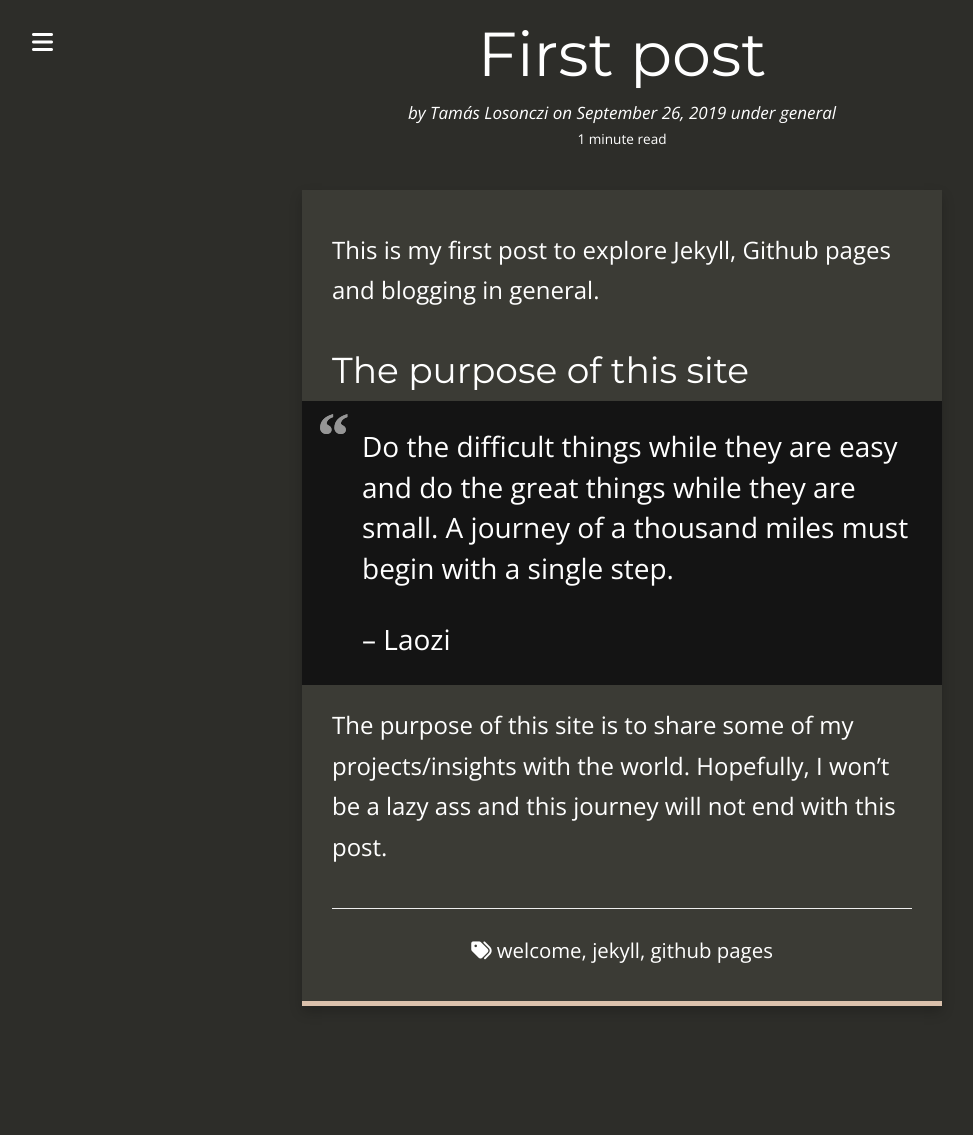
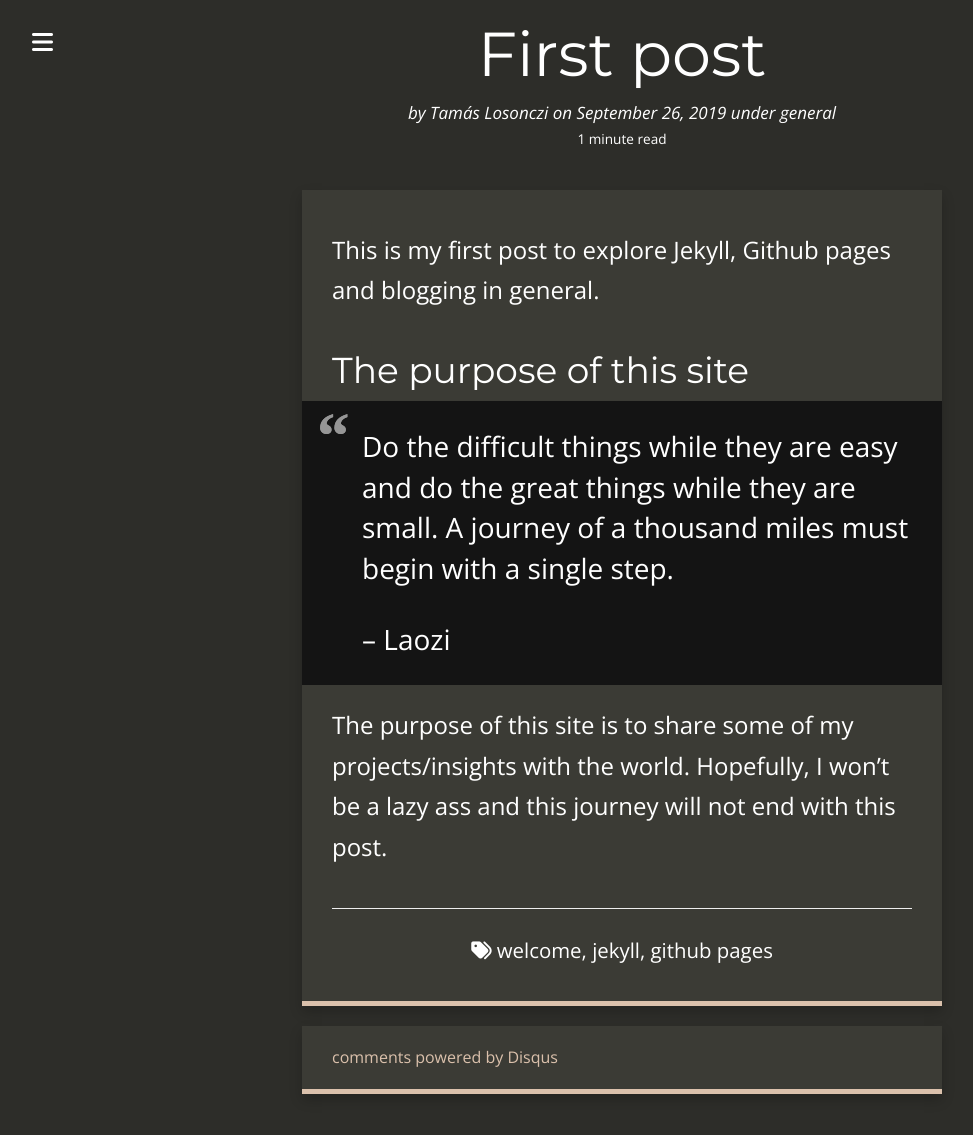
Before and after one commit to LosoncziTamas/LosoncziTamas.github.io, a Jekyll site: the page built from _posts/2019-09-26-first-post.md, in a window 1280 px wide. Shown: the whole page, without its empty margins (18-991 px from the left). Built offline with Jekyll 4.4.1, drawn with Linux system fonts in a browser that asks for light colours; nearby versions of some CDN libraries; comment, search, counter and statistics services are not loaded; before the commit the page ends 1047 px from its top, so only the background shows below that.

Commit message:
[disqus] set account name

```diff
--- a/_config.yml
+++ b/_config.yml
@@ -4,7 +4,7 @@ description: "Personal site for sharing knowledge."
 title_description: "I’m a programmer from Budapest. See my projects <a href=\"../projects\">here</a>."
 title_image: "./images/avatar.jpg"
 # google_analytics: "UA-20365477-4"
-# disqus_account: cartenoire
+disqus_account: tamslosonczi
 post_limit: 5
 
 # Social usernames/URLs
--- a/_layouts/post.html
+++ b/_layouts/post.html
@@ -102,23 +102,6 @@ layout: default
 
       </div>
 
-      {% if site.twitter_username and site.disqus_account %}
-      <div class="content-panel feedback">
-        I <i class="fa fa-heart"></i> feedback.<br />
-        Let me know what you think of this article on twitter <a href="http://www.twitter.com/{{ site.twitter_username }}">@{{ site.twitter_username }}</a> or leave a comment below!
-      </div>
-      {% elsif site.twitter_username %}
-      <div class="content-panel feedback">
-        I <i class="fa fa-heart"></i> feedback.<br />
-        Let me know what you think of this article on twitter <a href="http://www.twitter.com/{{ site.twitter_username }}">@{{ site.twitter_username }}</a>!
-      </div>
-      {% elsif site.disqus_account %}
-      <div class="content-panel feedback">
-        I <i class="fa fa-heart"></i> feedback.<br />
-        Let me know what you think of this article in the comment section below!
-      </div>
-      {% endif %}
-
       {% if site.disqus_account %}
       <div class="content-panel comments">
         <div id="disqus_thread">
```
